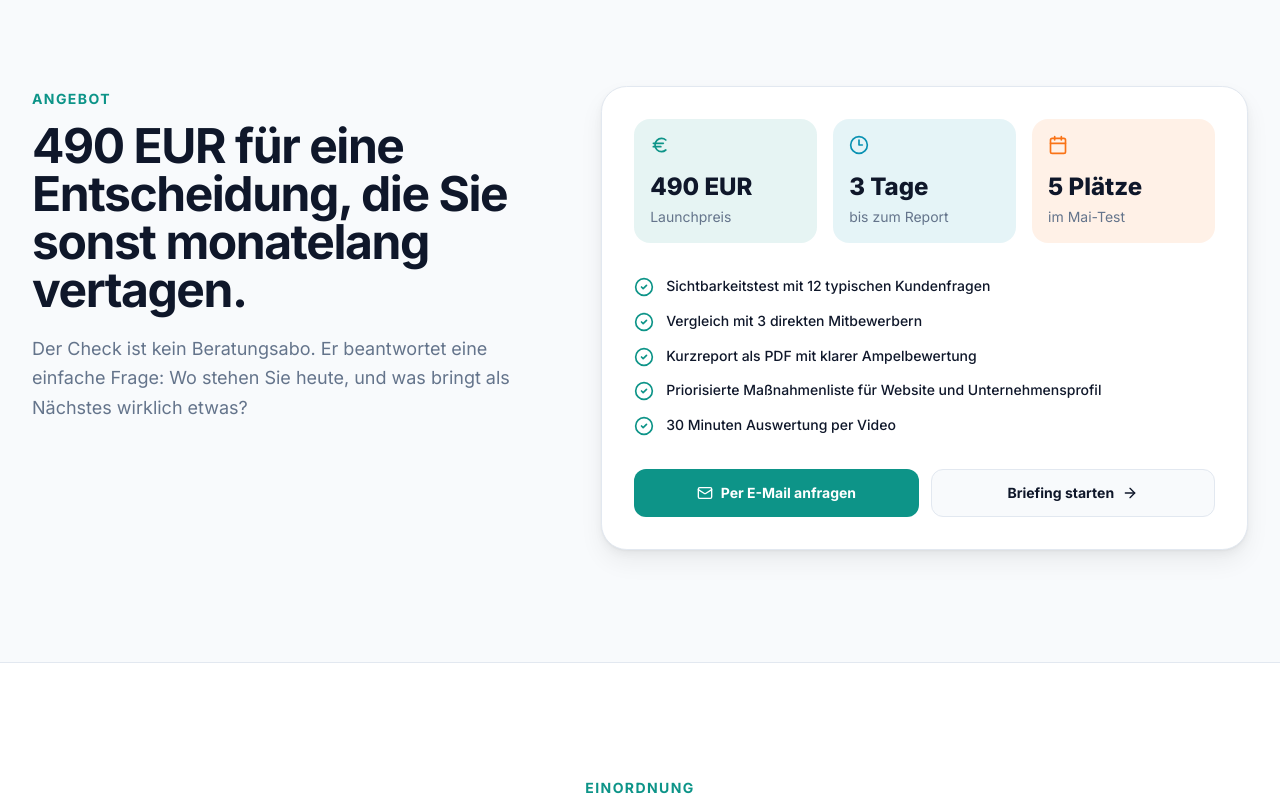
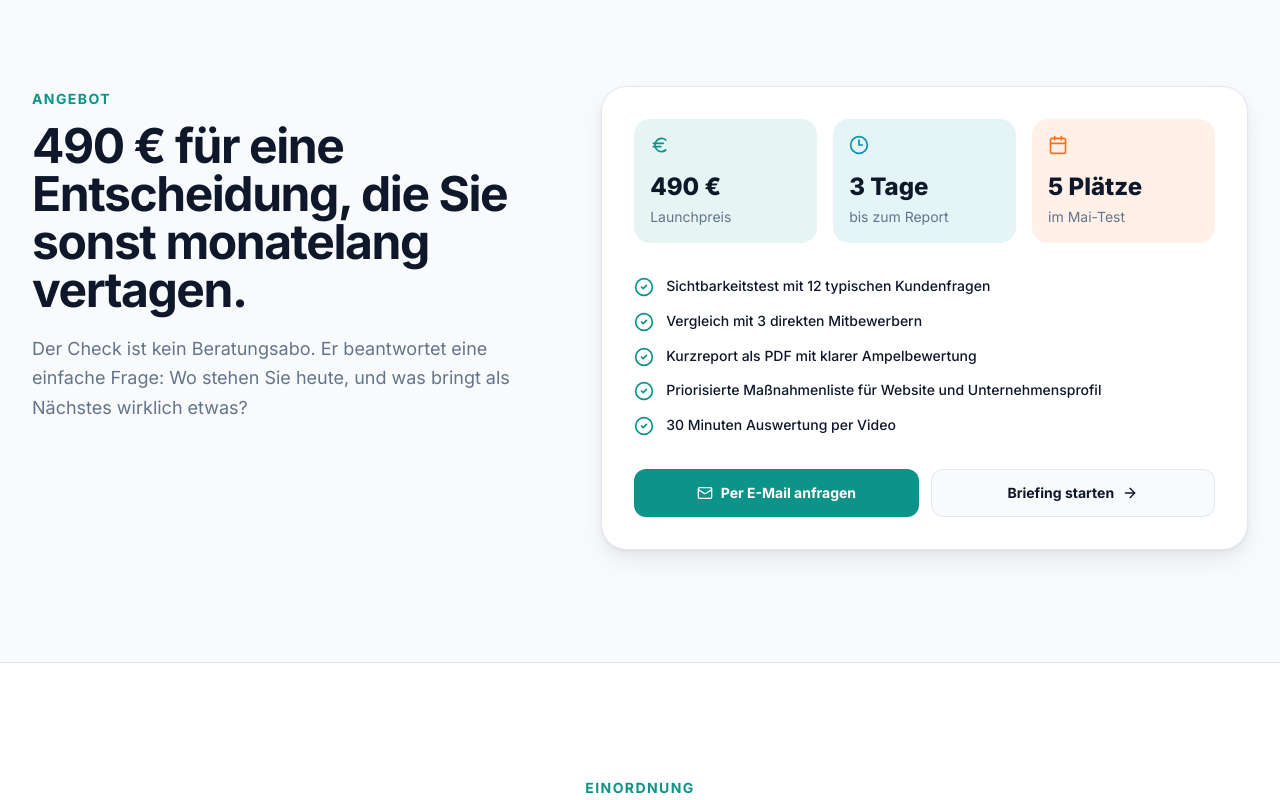
Before and after one commit to coderift7/portfolio, a Next.js app: page /ki-sichtbarkeit-q in a window 1280 px wide. Shown: the part 1720-2520 px from the top of the page. Built offline with nearby package versions, Linux system fonts and the light colour scheme; no server answers.

Commit message:
chore(brand): replace visible EUR with € symbol on q-page and llms.txt
Schema.org priceCurrency values intentionally remain EUR.

```diff
--- a/src/app/ki-sichtbarkeit-q/page.tsx
+++ b/src/app/ki-sichtbarkeit-q/page.tsx
@@ -173,7 +173,7 @@ export default function KiSichtbarkeitQPage() {
 
             <div className="mt-8 grid gap-3 text-sm text-slate-300 sm:grid-cols-3">
               {[
-                ["490 EUR", "Launchpreis für die ersten 5 Checks"],
+                ["490 €", "Launchpreis für die ersten 5 Checks"],
                 ["3 Werktage", "Report nach Zahlung und Website-Link"],
                 ["30 Min.", "Auswertung direkt mit Michael"],
               ].map(([value, label]) => (
@@ -257,7 +257,7 @@ export default function KiSichtbarkeitQPage() {
               Angebot
             </span>
             <h2 className="mt-3 text-3xl font-extrabold tracking-tight text-foreground sm:text-5xl">
-              490 EUR für eine Entscheidung, die Sie sonst monatelang vertagen.
+              490 € für eine Entscheidung, die Sie sonst monatelang vertagen.
             </h2>
             <p className="mt-5 text-lg leading-relaxed text-muted-foreground">
               Der Check ist kein Beratungsabo. Er beantwortet eine einfache Frage:
@@ -270,7 +270,7 @@ export default function KiSichtbarkeitQPage() {
               <div className="rounded-2xl bg-primary/10 p-4">
                 <Euro className="h-5 w-5 text-primary" aria-hidden="true" />
                 <div className="mt-4 text-2xl font-extrabold text-foreground">
-                  490 EUR
+                  490 €
                 </div>
                 <p className="mt-1 text-sm text-muted-foreground">
                   Launchpreis
@@ -378,7 +378,7 @@ export default function KiSichtbarkeitQPage() {
               href={mailHref}
               className="inline-flex min-h-12 w-full items-center justify-center gap-2 rounded-xl bg-teal-400 px-5 py-3 text-sm font-extrabold text-slate-950 transition duration-200 hover:-translate-y-0.5 hover:bg-teal-300"
             >
-              Check für 490 EUR anfragen
+              Check für 490 € anfragen
               <ArrowRight className="h-4 w-4" aria-hidden="true" />
             </a>
             <a
```
Also changed, not shown: public/llms-full.txt, public/llms.txt.
